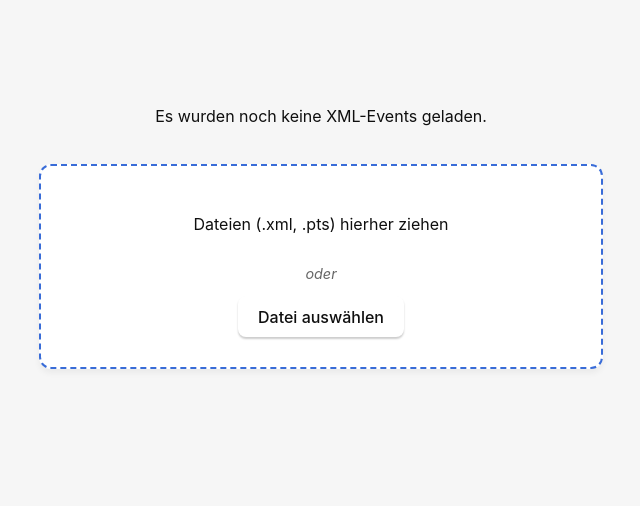
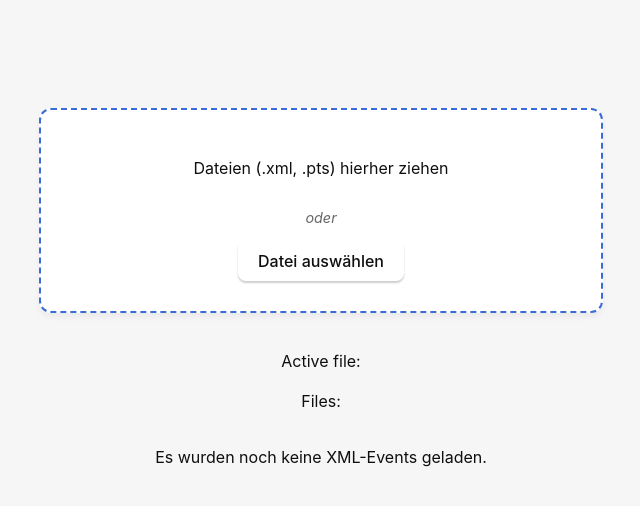
Before and after one commit to simmihugs/flushy, a SvelteKit app: page / in a window 1280 px wide. Shown: the top 506 px of the page, without its empty margins (319-959 px from the left). Built offline with nearby package versions, Linux system fonts and the light colour scheme.

Commit message:
added multiple file selection

```diff
--- a/src/routes/+page.svelte
+++ b/src/routes/+page.svelte
@@ -1,35 +1,39 @@
 <script lang="ts">
 	import Event from './Event.svelte';
 	import CollapsedCard from './CollapsedCard.svelte';
+	import type { MyFile } from './MyFile.ts';
 	import { invoke } from '@tauri-apps/api/core';
 	import { onMount } from 'svelte';
 	import { getCurrentWebview } from '@tauri-apps/api/webview';
 	import { open } from '@tauri-apps/plugin-dialog';
 
 	let showCollapsed = $state(true);
-	let events = $state([]);
 	let selectedEvent = $state(null);
-	let files = $state([]);
-	let activeFile = $state(null);
-	let parseFileMsg = $state('');
+	let files = $state<MyFile[]>([]);
+	let activeFile = $state<MyFile | null>(null);
 
-	async function handleFiles(newFiles) {
+	async function handleFiles(newFiles: { name: string; path: string }[]) {
 		let validAdded = false;
 		for (let file of newFiles) {
-			const ext = file.name.split('.').pop().toLowerCase();
-			files = [...files, file];
+			const myfile: MyFile = {
+				name: file.name,
+				path: file.path,
+				events: []
+			};
+
+			files = [...files, myfile];
 			validAdded = true;
 		}
-		if (validAdded && !activeFile) {
-			activeFile = files[0];
+		if (validAdded) {
+			activeFile = files[files.length - 1];
 			await runAutomaticParsing(activeFile);
 		}
 	}
 
-	async function runAutomaticParsing(file) {
+	async function runAutomaticParsing(file: MyFile) {
 		try {
 			const answer = await invoke('parse_file', { path: file.path });
-			events = answer;
+			file.events = answer as any[];
 		} catch (err) {
 			console.error('Fehler beim automatischen Parsen:', err);
 		}
@@ -41,17 +45,19 @@
 			filters: [{ name: 'Daten', extensions: ['xml', 'pts'] }]
 		});
 
-		if (selected) {
+		if (typeof selected === 'string') {
 			const file = {
-				name: selected.split(/[/\\]/).pop(),
+				name: selected.split(/[/\\]/).pop() ?? 'unknownfile',
 				path: selected
 			};
 			handleFiles([file]);
 		}
 	}
+
 	let groupedEvents = $derived.by(() => {
+		if (activeFile != null) {
 			if (!showCollapsed) {
-			return events.map((event) => ({
+				return activeFile.events.map((event) => ({
 					type: event.hasError ? 'error' : 'ok-flat',
 					data: event
 				}));
@@ -60,7 +66,7 @@
 			const result = [];
 			let currentOkGroup = null;
 
-		for (const event of events) {
+			for (const event of activeFile.events) {
 				if (event.hasError) {
 					if (currentOkGroup) {
 						result.push(currentOkGroup);
@@ -89,6 +95,8 @@
 			}
 
 			return result;
+		}
+		return [];
 	});
 
 	onMount(() => {
@@ -96,8 +104,8 @@
 			if (event.payload.type === 'drop') {
 				const nativePaths = event.payload.paths;
 				const mappedFiles = nativePaths.map((filePath) => ({
-					name: filePath.split(/[/\\]/).pop(),
-					path: filePath
+					name: filePath.split(/[/\\]/).pop() ?? 'unknown filename',
+					path: filePath ?? 'unknown path'
 				}));
 				handleFiles(mappedFiles);
 			}
@@ -110,6 +118,25 @@
 </script>
 
 <main class="container">
+	<div class="drop-container">
+		<div class="dropzone">
+			<p>Dateien (.xml, .pts) hierher ziehen</p>
+			<span class="or-separator">oder</span>
+			<button type="button" onclick={chooseFile}>Datei auswählen</button>
+		</div>
+	</div>
+	<div>
+		<p>Active file:</p>
+		{#if activeFile}
+			<p>{activeFile.name}</p>
+		{/if}
+		<p>Files:</p>
+		{#if files}
+			{#each files as file}
+				<p>{file.name}</p>
+			{/each}
+		{/if}
+	</div>
 	{#if groupedEvents.length > 0}
 		<div class="filter-area">
 			<label class="switch-container">
@@ -142,14 +169,6 @@
 				<p>Es wurden noch keine XML-Events geladen.</p>
 			</div>
 		{/each}
-	</div>
-
-	<div class="drop-container">
-		<div class="dropzone">
-			<p>Dateien (.xml, .pts) hierher ziehen</p>
-			<span class="or-separator">oder</span>
-			<button type="button" onclick={chooseFile}>Datei auswählen</button>
-		</div>
 	</div>
 </main>
 
--- /dev/null
+++ b/src/routes/MyFile.ts
@@ -0,0 +1,5 @@
+export interface MyFile {
+	name: string;
+	path: string;
+	events: any[];
+}
```
Lines whose indentation alone changed are shown as unchanged.
